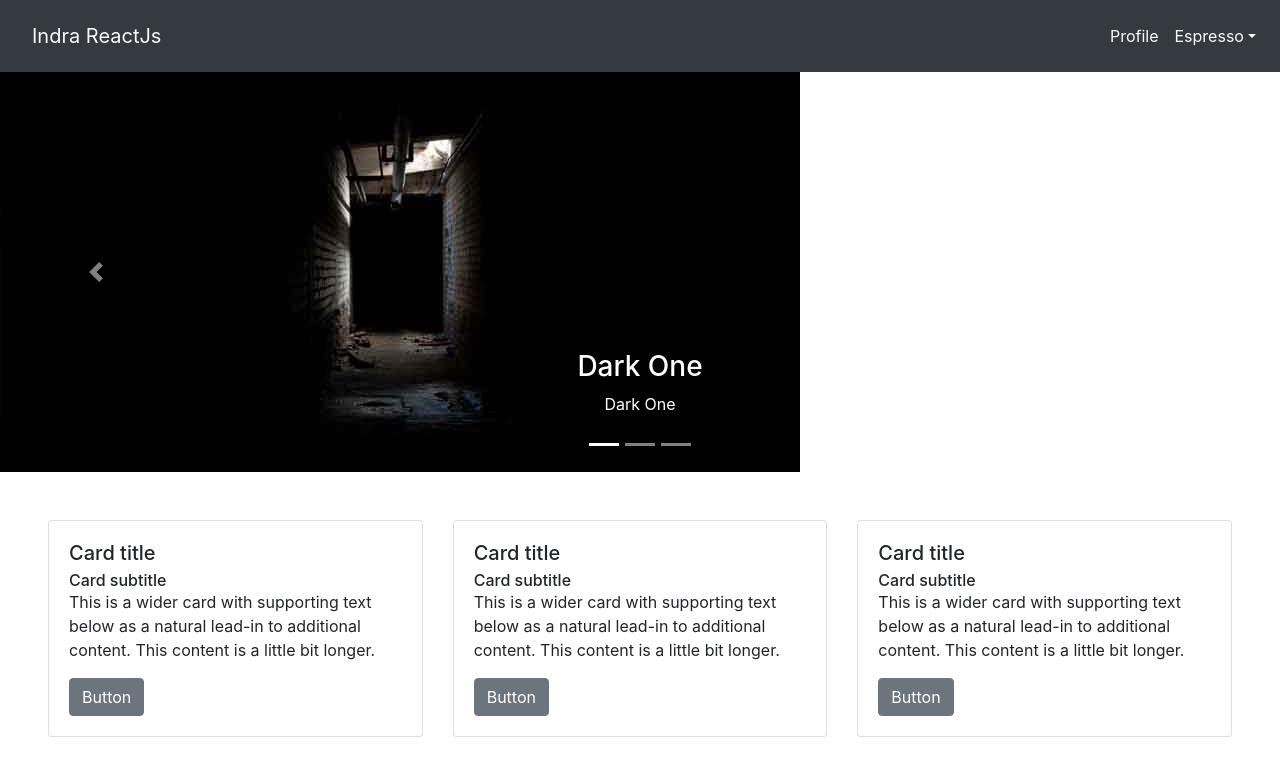
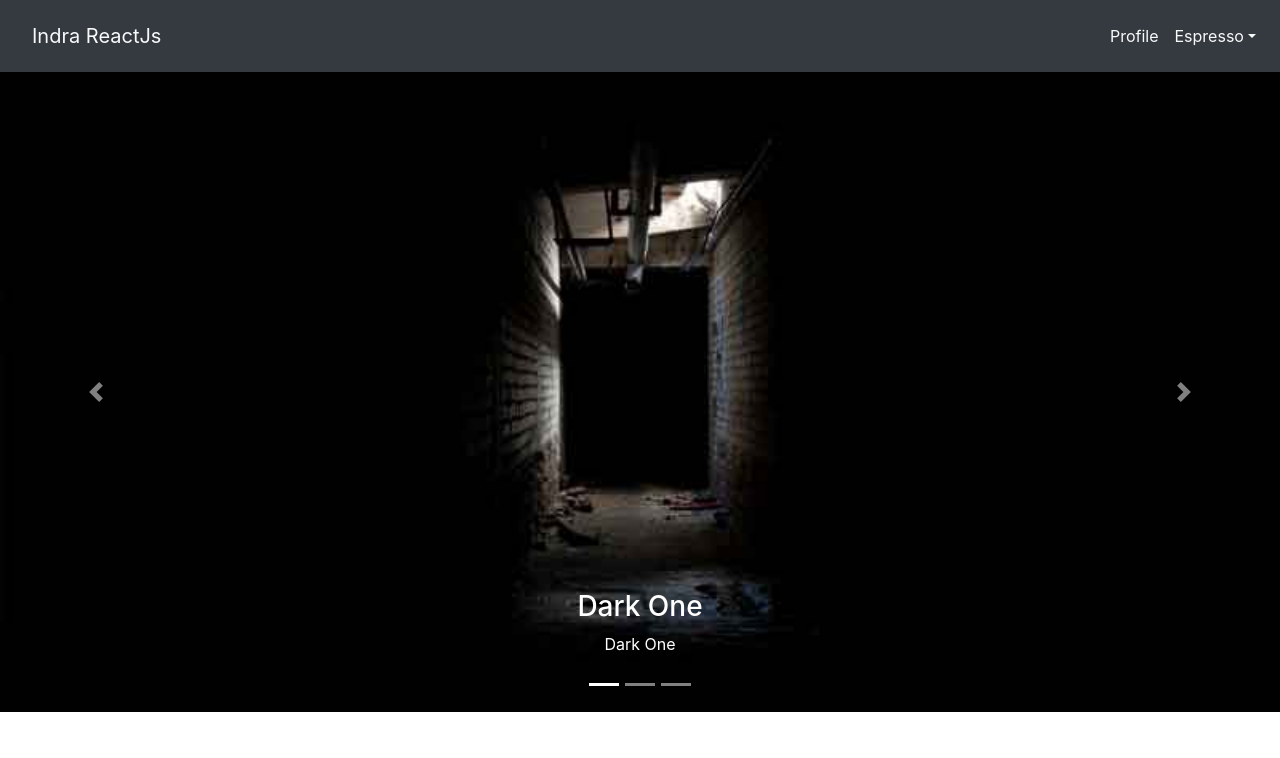
Before and after one commit to indraakkk/react-test, a React (Create React App) app: page / in a window 1280 px wide. Shown: the top 758 px of the page. Built offline with nearby package versions, Linux system fonts and the light colour scheme.

Commit message:
refactor *.js with eslint

```diff
--- a/package.json
+++ b/package.json
@@ -15,5 +15,8 @@
     "build": "react-scripts build",
     "test": "react-scripts test --env=jsdom",
     "eject": "react-scripts eject"
+  },
+  "devDependencies": {
+    "eslint": "^5.3.0"
   }
 }
--- /dev/null
+++ b/src/components/HeaderSlide.css
@@ -0,0 +1,4 @@
+.carousel-item > img{
+    object-fit: cover;
+    width: 100%;
+}
--- a/src/components/HeaderSlide.js
+++ b/src/components/HeaderSlide.js
@@ -17,20 +17,21 @@ import {
   CarouselIndicators,
   CarouselCaption
 } from 'reactstrap'
+import './HeaderSlide.css'
 
 const items = [
     {
-        src:require("./Assets/dark1.jpg"),
+        src: require("./Assets/dark1.jpg"),
         altText: 'Dark One',
-        captions: "Dark One"
+        captions: 'Dark One'
     },
     {
-        src:require('./Assets/dark2.jpg'),
+        src: require('./Assets/dark2.jpg'),
         altText: 'Dark Two',
         captions: 'Dark Two'
     },
     {
-        src:require('./Assets/dark3.jpg'),
+        src: require('./Assets/dark3.jpg'),
         altText: 'Dark Three',
         captions: 'Dark Three'
     }
@@ -39,54 +40,52 @@ const items = [
 export default class HeaderSlide extends Component{
     constructor(props) {
     super(props);
-        this.state = { activeIndex: 0 }
+    this.state = {activeIndex: 0}
       this.next = this.next.bind(this)
       this.previous = this.previous.bind(this)
       this.goToIndex = this.goToIndex.bind(this)
       this.onExiting = this.onExiting.bind(this)
     this.onExited = this.onExited.bind(this)
   }
-
     onExiting(){
       this.animating = true;
   }
-
     onExited(){
       this.animating = false;
   }
+  next(){
+    if(this.animating) {
+      return;
+      }
+    const nextIndex = this.state.activeIndex === items.length - 1 ? 0 : this.state.activeIndex + 1;
 
-    next(){
-        if(this.animating) return;
-        const nextIndex = this.state.activeIndex === items.length - 1 ? 0 : this.state.activeIndex + 1;
-        this.setState({ activeIndex: nextIndex });
+        this.setState({activeIndex: nextIndex});
     }
+    previous(){
+    if(this.animating) {
+      return;
+        }
+    const nextIndex = this.state.activeIndex === 0 ? items.length - 1 : this.state.activeIndex - 1;
 
-    previous(){
-        if(this.animating) return;
-        const nextIndex = this.state.activeIndex === 0 ? items.length - 1 : this.state.activeIndex - 1;
-        this.setState({ activeIndex: nextIndex })
+    this.setState({activeIndex: nextIndex})
   }
+    goToIndex(newIndex){
+    if(this.animating) {
+            return;
+        }
+    this.setState({activeIndex: newIndex})
+  }
+    render(){
+    const {activeIndex} = this.state,
 
-    goToIndex(newIndex){
-        if(this.animating) return;
-        this.setState({ activeIndex: newIndex })
-    }
-
-    render(){
-        const { activeIndex } = this.state
-
-        const slides = items.map((item) => {
-            return(
-                <CarouselItem
+      slides = items.map((item)=> <CarouselItem
         onExiting={this.onExiting}
         onExited={this.onExited}
         key={item.src}
       >
         <img src={item.src} alt={item.altText} />
         <CarouselCaption captionText={item.captions} captionHeader={item.captions} />
-                </CarouselItem>
-            )
-        })
+      </CarouselItem>)
 
     return(
       <div>
@@ -97,11 +96,11 @@ export default class HeaderSlide extends Component{
         >
           <CarouselIndicators items={items} activeIndex={activeIndex} onClickHandler={this.goToIndex} />
           {slides}
-                <CarouselControl direction="prev" directionText="Previous" onClickHandler={this.previous} />
-                <CarouselControl direction="next" directionText="Next" onClickHandler={this.next} />
+          <CarouselControl direction='prev' directionText='Previous' onClickHandler={this.previous} />
+          <CarouselControl direction='next' directionText='Next' onClickHandler={this.next} />
         </Carousel>
 
-            <Row className="m-5">
+        <Row className='m-5'>
           <CardDeck>
             <Card>
               <CardBody>
--- a/src/index.js
+++ b/src/index.js
@@ -4,7 +4,7 @@ import './index.css';
 import App from './App';
 import registerServiceWorker from './registerServiceWorker';
 import 'bootstrap/dist/css/bootstrap.min.css'
-// import 'bootstrap/dist/js/bootstrap.min.js'
+// Import 'bootstrap/dist/js/bootstrap.min.js'
 
 ReactDOM.render(<App />, document.getElementById('root'));
 registerServiceWorker();
--- a/src/pages/Coffee.js
+++ b/src/pages/Coffee.js
@@ -1,7 +1,7 @@
 import React from 'react';
 import { Card, Button, CardTitle, CardText, CardDeck, CardBody, CardSubtitle, Row } from 'reactstrap';
 
-const Cards = (props) => {
+const Cards = (props)=> {
   return (
     <Row className="m-5">
     <CardDeck>
--- a/src/registerServiceWorker.js
+++ b/src/registerServiceWorker.js
@@ -1,48 +1,52 @@
 // In production, we register a service worker to serve assets from local cache.
 
-// This lets the app load faster on subsequent visits in production, and gives
-// it offline capabilities. However, it also means that developers (and users)
-// will only see deployed updates on the "N+1" visit to a page, since previously
-// cached resources are updated in the background.
+/*
+ * This lets the app load faster on subsequent visits in production, and gives
+ * it offline capabilities. However, it also means that developers (and users)
+ * will only see deployed updates on the "N+1" visit to a page, since previously
+ * cached resources are updated in the background.
+ */
 
-// To learn more about the benefits of this model, read https://goo.gl/KwvDNy.
-// This link also includes instructions on opting out of this behavior.
+/*
+ * To learn more about the benefits of this model, read https://goo.gl/KwvDNy.
+ * This link also includes instructions on opting out of this behavior.
+ */
 
-const isLocalhost = Boolean(
-  window.location.hostname === 'localhost' ||
+const isLocalhost = Boolean(window.location.hostname === 'localhost' ||
     // [::1] is the IPv6 localhost address.
     window.location.hostname === '[::1]' ||
     // 127.0.0.1/8 is considered localhost for IPv4.
-    window.location.hostname.match(
-      /^127(?:\.(?:25[0-5]|2[0-4][0-9]|[01]?[0-9][0-9]?)){3}$/
-    )
-);
+    window.location.hostname.match(/^127(?:\.(?:25[0-5]|2[0-4][0-9]|[01]?[0-9][0-9]?)){3}$/));
 
 export default function register() {
   if (process.env.NODE_ENV === 'production' && 'serviceWorker' in navigator) {
     // The URL constructor is available in all browsers that support SW.
     const publicUrl = new URL(process.env.PUBLIC_URL, window.location);
+
         if (publicUrl.origin !== window.location.origin) {
-      // Our service worker won't work if PUBLIC_URL is on a different origin
-      // from what our page is served on. This might happen if a CDN is used to
-      // serve assets; see https://github.com/facebookincubator/create-react-app/issues/2374
+
+      /*
+       * Our service worker won't work if PUBLIC_URL is on a different origin
+       * from what our page is served on. This might happen if a CDN is used to
+       * serve assets; see https://github.com/facebookincubator/create-react-app/issues/2374
+       */
       return;
       }
 
-    window.addEventListener('load', () => {
+        window.addEventListener('load', ()=> {
       const swUrl = `${process.env.PUBLIC_URL}/service-worker.js`;
 
         if (isLocalhost) {
         // This is running on localhost. Lets check if a service worker still exists or not.
           checkValidServiceWorker(swUrl);
 
-        // Add some additional logging to localhost, pointing developers to the
-        // service worker/PWA documentation.
-        navigator.serviceWorker.ready.then(() => {
-          console.log(
-            'This web app is being served cache-first by a service ' +
-              'worker. To learn more, visit https://goo.gl/SC7cgQ'
-          );
+        /*
+         * Add some additional logging to localhost, pointing developers to the
+         * service worker/PWA documentation.
+         */
+        navigator.serviceWorker.ready.then(()=> {
+                console.log('This web app is being served cache-first by a service ' +
+              'worker. To learn more, visit https://goo.gl/SC7cgQ');
             });
       } else {
         // Is not local host. Just register service worker
@@ -53,46 +57,50 @@ export default function register() {
 }
 
 function registerValidSW(swUrl) {
-  navigator.serviceWorker
-    .register(swUrl)
-    .then(registration => {
-      registration.onupdatefound = () => {
+  navigator.serviceWorker.register(swUrl)
+  .then((registration)=> {
+      registration.onupdatefound = ()=> {
         const installingWorker = registration.installing;
-        installingWorker.onstatechange = () => {
+
+        installingWorker.onstatechange = ()=> {
           if (installingWorker.state === 'installed') {
             if (navigator.serviceWorker.controller) {
-              // At this point, the old content will have been purged and
-              // the fresh content will have been added to the cache.
-              // It's the perfect time to display a "New content is
-              // available; please refresh." message in your web app.
+
+              /*
+               * At this point, the old content will have been purged and
+               * the fresh content will have been added to the cache.
+               * It's the perfect time to display a "New content is
+               * available; please refresh." message in your web app.
+               */
                   console.log('New content is available; please refresh.');
               } else {
-              // At this point, everything has been precached.
-              // It's the perfect time to display a
-              // "Content is cached for offline use." message.
+
+              /*
+               * At this point, everything has been precached.
+               * It's the perfect time to display a
+               * "Content is cached for offline use." message.
+               */
                   console.log('Content is cached for offline use.');
               }
             }
           };
         };
-    })
-    .catch(error => {
+    }).catch((error)=> {
       console.error('Error during service worker registration:', error);
     });
 }
 
 function checkValidServiceWorker(swUrl) {
   // Check if the service worker can be found. If it can't reload the page.
-  fetch(swUrl)
-    .then(response => {
+  fetch(swUrl).then((response)=> {
       // Ensure service worker exists, and that we really are getting a JS file.
       if (
         response.status === 404 ||
         response.headers.get('content-type').indexOf('javascript') === -1
       ) {
         // No service worker found. Probably a different app. Reload the page.
-        navigator.serviceWorker.ready.then(registration => {
-          registration.unregister().then(() => {
+        navigator.serviceWorker.ready.then((registration)=> {
+          registration.unregister().then(()=> {
             window.location.reload();
             });
           });
@@ -100,17 +108,14 @@ function checkValidServiceWorker(swUrl) {
         // Service worker found. Proceed as normal.
         registerValidSW(swUrl);
         }
-    })
-    .catch(() => {
-      console.log(
-        'No internet connection found. App is running in offline mode.'
-      );
+    }).catch(()=> {
+      console.log('No internet connection found. App is running in offline mode.');
     });
 }
 
 export function unregister() {
   if ('serviceWorker' in navigator) {
-    navigator.serviceWorker.ready.then(registration => {
+    navigator.serviceWorker.ready.then((registration)=> {
       registration.unregister();
       });
     }
```
Also changed, not shown: src/components/NavbarTop.js (+10 -10 lines), src/App.js (indentation only), 2 other files (tests, documents, lock files or other folders). Lines whose indentation alone changed are shown as unchanged.
